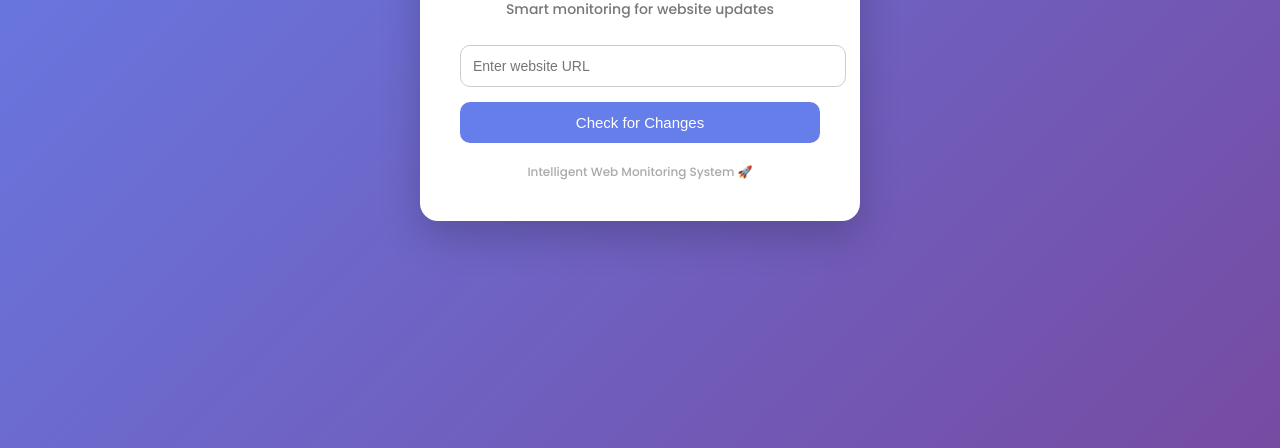
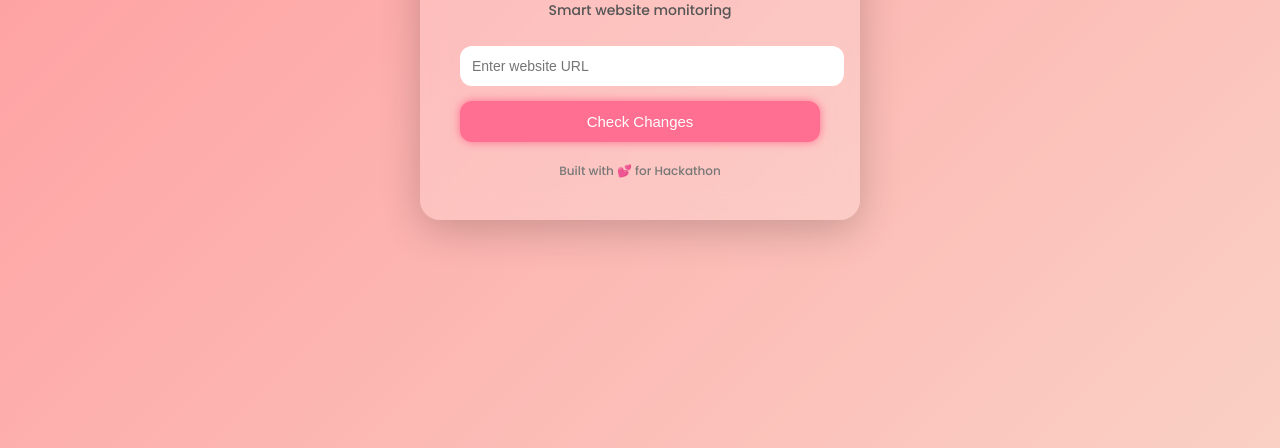
Before and after one commit to Vid-ya-386/CIS-A-Hackathon, a plain HTML site: page index.html in a window 1280 px wide. Shown: the part 352-800 px from the top of the page. Drawn offline with Linux system fonts and the light colour scheme.

Commit message:
Pink aesthetics

```diff
--- a/index.html
+++ b/index.html
@@ -2,7 +2,7 @@
 <html lang="en">
 <head>
 <meta charset="UTF-8">
-<title>Website Change Detector</title>
+<title>Website Change Detector 💖</title>
 
 <link href="https://fonts.googleapis.com/css2?family=Poppins:wght@300;500;700&display=swap" rel="stylesheet">
 
@@ -10,20 +10,23 @@
 body {
     margin: 0;
     font-family: 'Poppins', sans-serif;
-    background: linear-gradient(135deg, #667eea, #764ba2);
+    background: linear-gradient(135deg, #ff9a9e, #fad0c4);
     height: 100vh;
     display: flex;
     justify-content: center;
     align-items: center;
 }
 
+/* Glass card */
 .container {
-    background: white;
+    background: rgba(255, 255, 255, 0.2);
+    backdrop-filter: blur(12px);
     padding: 40px;
-    border-radius: 18px;
-    box-shadow: 0 15px 40px rgba(0,0,0,0.2);
+    border-radius: 20px;
+    box-shadow: 0 10px 40px rgba(0,0,0,0.2);
     text-align: center;
     width: 360px;
+    color: #333;
     animation: fadeIn 0.8s ease-in-out;
 }
 
@@ -33,36 +36,40 @@ h1 {
 
 .subtitle {
     font-size: 14px;
-    color: #777;
     margin-bottom: 25px;
+    color: #555;
 }
 
 input {
     width: 100%;
     padding: 12px;
-    border-radius: 10px;
-    border: 1px solid #ccc;
+    border-radius: 12px;
+    border: none;
     margin-bottom: 15px;
     font-size: 14px;
+    outline: none;
 }
 
+/* Glow button */
 button {
     width: 100%;
     padding: 12px;
     border: none;
-    border-radius: 10px;
-    background: #667eea;
+    border-radius: 12px;
+    background: #ff6f91;
     color: white;
     font-size: 15px;
     cursor: pointer;
     transition: 0.3s;
+    box-shadow: 0 0 10px #ff6f91;
 }
 
 button:hover {
-    background: #5a67d8;
-    transform: scale(1.03);
+    transform: scale(1.05);
+    box-shadow: 0 0 20px #ff6f91;
 }
 
+/* Result styles */
 #result {
     margin-top: 20px;
     font-weight: 500;
@@ -71,16 +78,17 @@ button:hover {
 }
 
 .success {
-    color: green;
+    color: #2ecc71;
 }
 
 .error {
-    color: red;
+    color: #e74c3c;
 }
 
+/* Spinner */
 .loading {
     border: 4px solid #f3f3f3;
-    border-top: 4px solid #667eea;
+    border-top: 4px solid #ff6f91;
     border-radius: 50%;
     width: 25px;
     height: 25px;
@@ -91,7 +99,7 @@ button:hover {
 .footer {
     margin-top: 20px;
     font-size: 12px;
-    color: #aaa;
+    color: #777;
 }
 
 @keyframes spin {
@@ -109,19 +117,19 @@ button:hover {
 <body>
 
 <div class="container">
-    <h1>🔍 Change Detector</h1>
-    <p class="subtitle">Smart monitoring for website updates</p>
+    <h1>💖 Change Detector</h1>
+    <p class="subtitle">Smart website monitoring</p>
 
     <input type="text" id="url" placeholder="Enter website URL">
 
-    <button onclick="check()">Check for Changes</button>
+    <button onclick="check()">Check Changes</button>
 
     <div id="loader"></div>
     <p id="result"></p>
-    <p id="time" style="font-size:12px; color:#777;"></p>
+    <p id="time" style="font-size:12px;"></p>
 
     <div class="footer">
-        Intelligent Web Monitoring System 🚀
+        Built with 💕 for Hackathon
     </div>
 </div>
 
@@ -133,13 +141,12 @@ function check() {
     let time = document.getElementById("time");
 
     if (url === "") {
-        result.innerText = "⚠️ Please enter a URL";
+        result.innerText = "⚠️ Enter a URL!";
         result.className = "error";
         result.style.opacity = 1;
         return;
     }
 
-    // Show loader
     loader.innerHTML = '<div class="loading"></div>';
     result.style.opacity = 0;
     time.innerText = "";
@@ -147,20 +154,18 @@ function check() {
     setTimeout(() => {
         loader.innerHTML = "";
 
-        // Demo random result (simulate intelligence)
         let changed = Math.random() > 0.5;
 
         if (changed) {
-            result.innerText = "⚠️ Website content changed!";
+            result.innerText = "⚠️ Website changed!";
             result.className = "error";
         } else {
-            result.innerText = "✅ No significant changes detected";
+            result.innerText = "✅ No changes detected!";
             result.className = "success";
         }
 
         result.style.opacity = 1;
 
-        // Show time
         let now = new Date();
         time.innerText = "Last checked: " + now.toLocaleTimeString();
 
```
